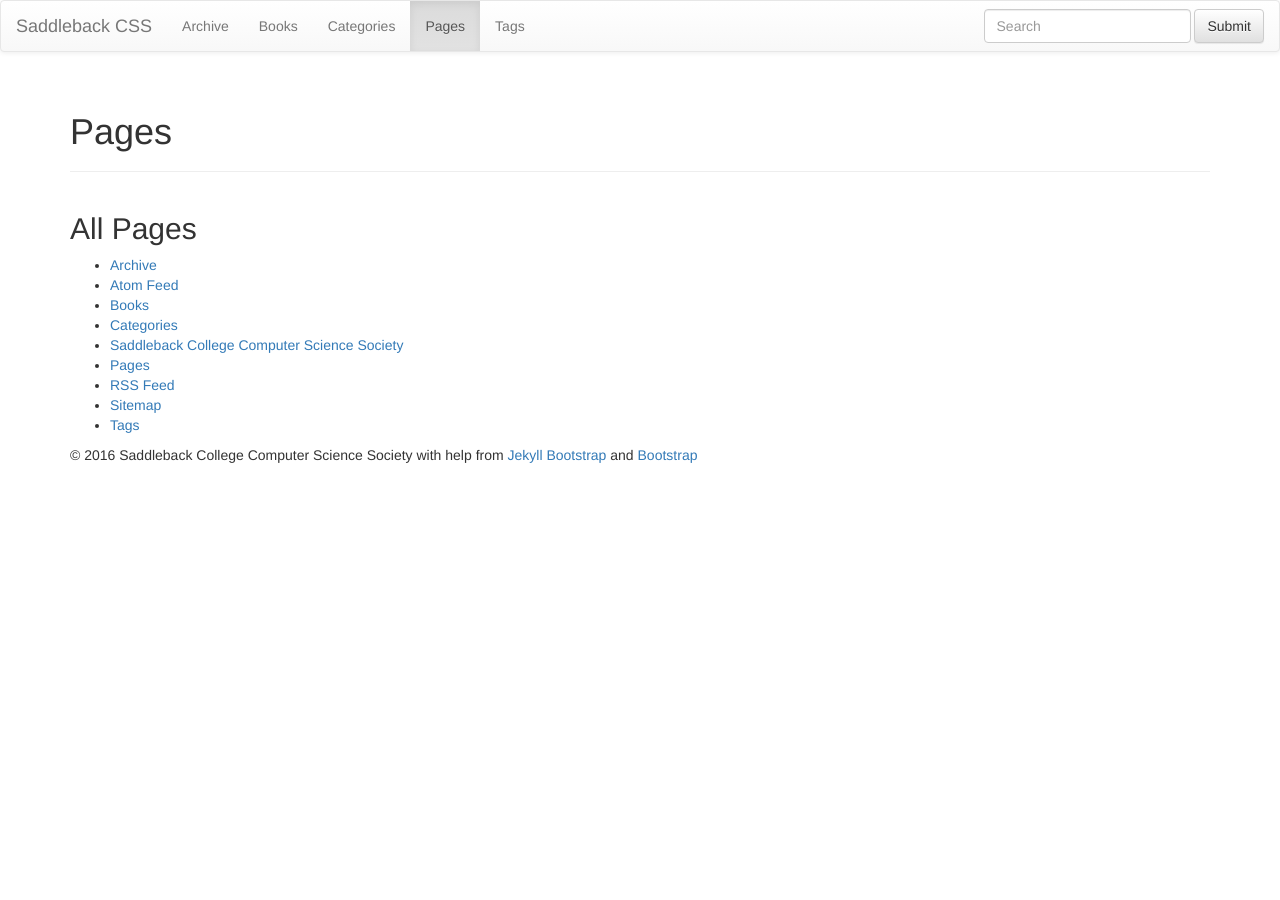
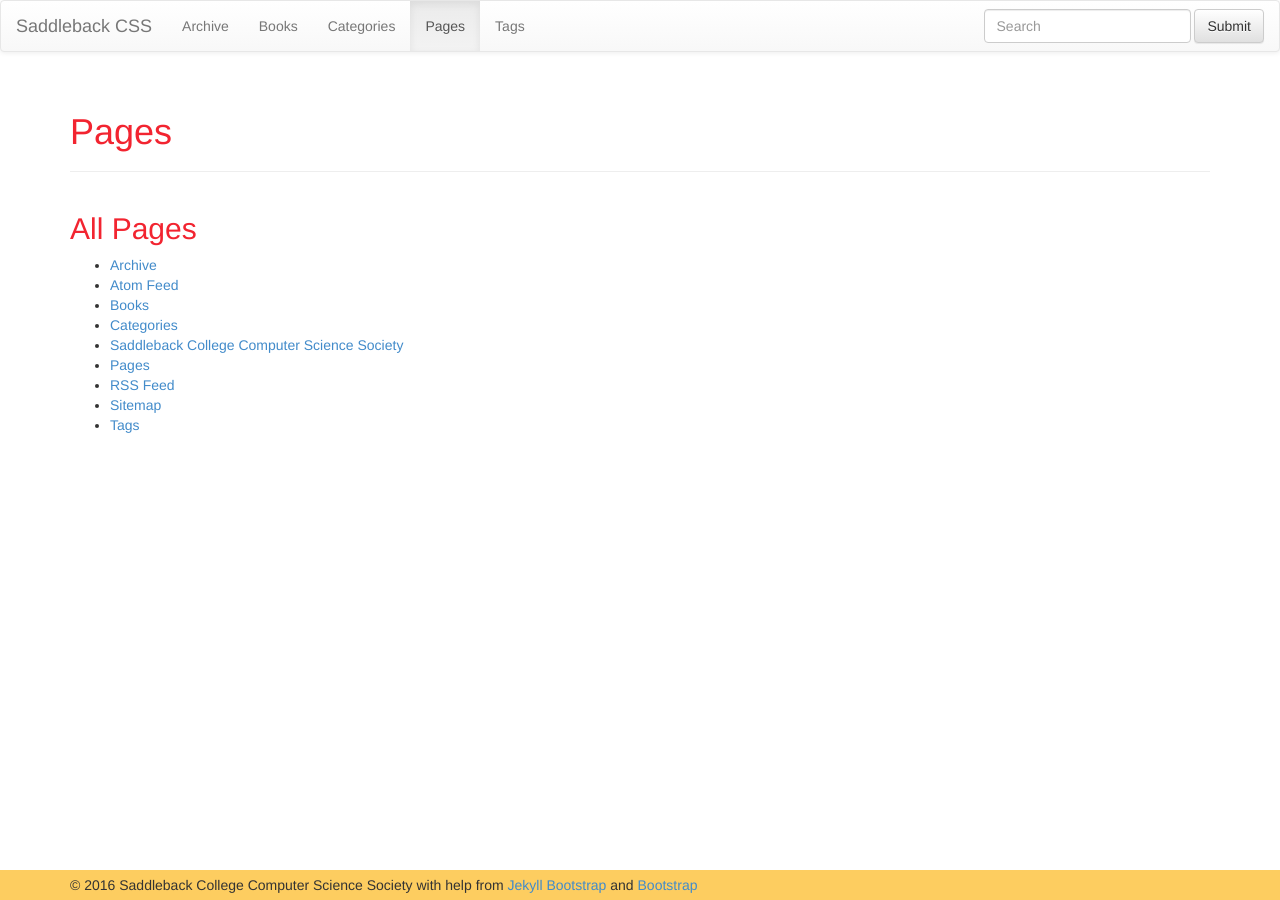
Before and after one commit to SaddlebackCSS/SaddlebackCSS.github.io, a Jekyll site: the page built from pages.html, in a window 1280 px wide. Built offline with Jekyll 4.4.1, drawn with Linux system fonts in a browser that asks for light colours; nearby versions of some CDN libraries; library files that are not in the unit come from our copies.

Commit message:
maybe fix broken paths in Jekyll

```diff
--- a/_config.yml
+++ b/_config.yml
@@ -3,7 +3,7 @@
 permalink: /:categories/:year/:month/:day/:title
 
 exclude: [".rvmrc", ".rbenv-version", "README.md", "Rakefile", "changelog.md"]
-highlighter: pygments
+highlighter: rouge
 
 # Themes are encouraged to use these universal variables
 # so be sure to set them if your theme uses them.
@@ -62,7 +62,7 @@ JB :
   #   http://s3.amazonaws.com/yoursite/themes/watermelon
   #   /assets
   #
-  ASSET_PATH : false
+  ASSET_PATH : "/assets/themes/bootstrap-3"
 
   # These paths are to the main pages Jekyll-Bootstrap ships with.
   # Some JB helpers refer to these paths; change them here if needed.
```
